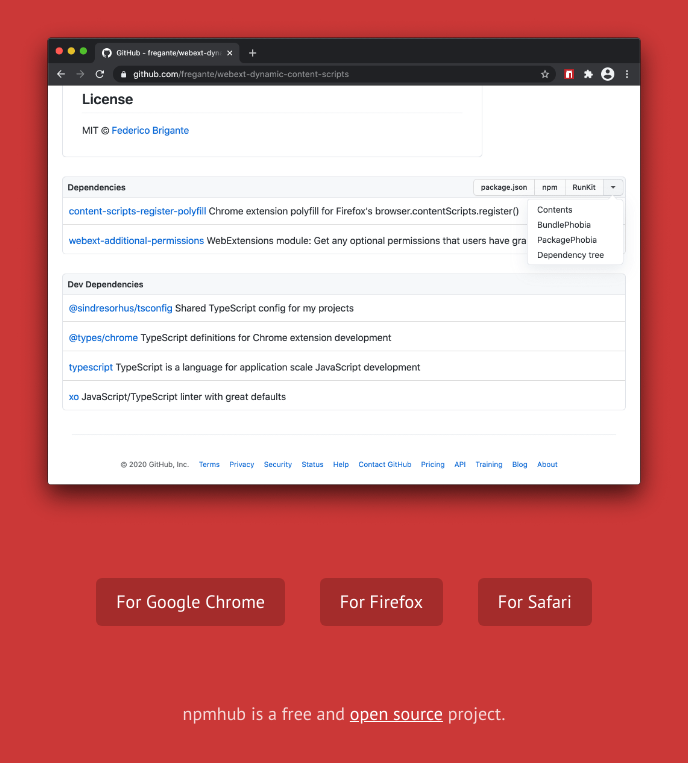
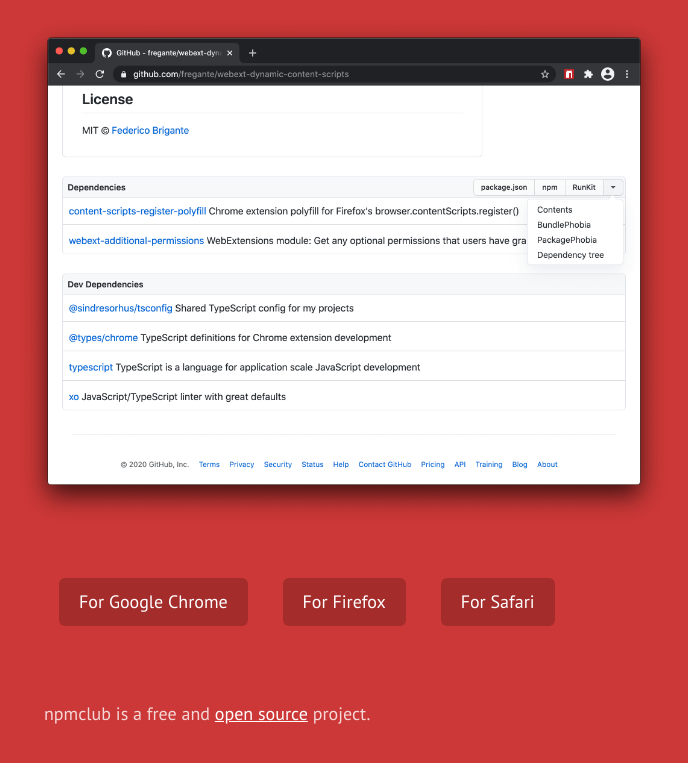
Before and after one commit to npmclub/npmclub.live, a plain HTML site: page index.html in a window 1280 px wide. Shown: the part 487-1250 px from the top of the page, without its empty margins (296-984 px from the left). Drawn offline with Linux system fonts and the light colour scheme.

Commit message:
fixing few tweaks

```diff
--- a/index.html
+++ b/index.html
@@ -1,23 +1,28 @@
 <!DOCTYPE html>
+<html lang="en">
+<head>
 	<meta charset="utf-8">
 	<title>npmhub • Browser extension for GitHub and npm</title>
 	<meta name="viewport" content="width=device-width, initial-scale=1">
 	<meta name="description" content="A browser extension for exploring npm dependencies on GitHub repos.">
 	<link rel="stylesheet" href="styles.css">
 	<link rel="stylesheet" href="https://fonts.googleapis.com/css?family=PT+Sans:400,700">
+</head>
+<body>
 	<header>
-	<img src="images/npm-octocat.png">
+		<img src="images/npm-octocat.png" alt="npmhub Octocat">
 	</header>
 	<section>
 		<div id="content">
 			<h2>Find out what npm modules the cool kids are using.</h2>
-		<p>npmhub is a browser extension that helps you discover new npm modules while browsing
+			<p>
+				npmhub is a browser extension that helps you discover new npm modules while browsing
 				github.com. It notices when you’re browsing a repo with a package.json in it. If there are any <code>dependencies</code>
 				or <code>devDependencies</code> listed therein, npmhub fetches each module’s metadata from the npm registry and
 				displays it right on the GitHub page, just below the README. Here’s an example:
 			</p>
 			<noscript>
-			<img class="screenshot" src="images/chrome.png">
+				<img class="screenshot" src="images/chrome.png" alt="Screenshot">
 			</noscript>
 			<script>
 				var browser = 'chrome';
@@ -28,23 +33,19 @@
 				} else if (navigator.userAgent.indexOf('Firefox') > 0) {
 					browser = 'firefox';
 				}
-			document.write('<img class="screenshot" src="images/' + browser + '.png">')
+				document.write('<img class="screenshot" src="images/' + browser + '.png" alt="Screenshot">');
 			</script>
-		<div class="footer">
+			<div class="footer"></div>
 				<p class="spacey">
-				<a class="button" href="https://chrome.google.com/webstore/detail/npmhub/kbbbjimdjbjclaebffknlabpogocablj">
-					For Google Chrome
-				</a>
-				<a class="button" href="coming-soon.html">
-					For Firefox
-				</a>
-				<a class="button" href="coming-soon.html">
-					For Safari
-				</a>
+					<a class="button" href="coming-soon.html">For Google Chrome</a>
+					<a class="button" href="coming-soon.html">For Firefox</a>
+					<a class="button" href="coming-soon.html">For Safari</a>
 				</p>
 				<p>
-				npmhub is a free and <a href="https://github.com/npmhub/npmhub">open source</a> project.
+					npmclub is a free and <a href="https://github.com/npmclub/npmclub">open source</a> project.
 				</p>
 			</div>
 		</div>
 	</section>
+</body>
+</html>
```
Also changed, not shown: coming-soon.html (+5 -3 lines). Lines whose indentation alone changed are shown as unchanged.
